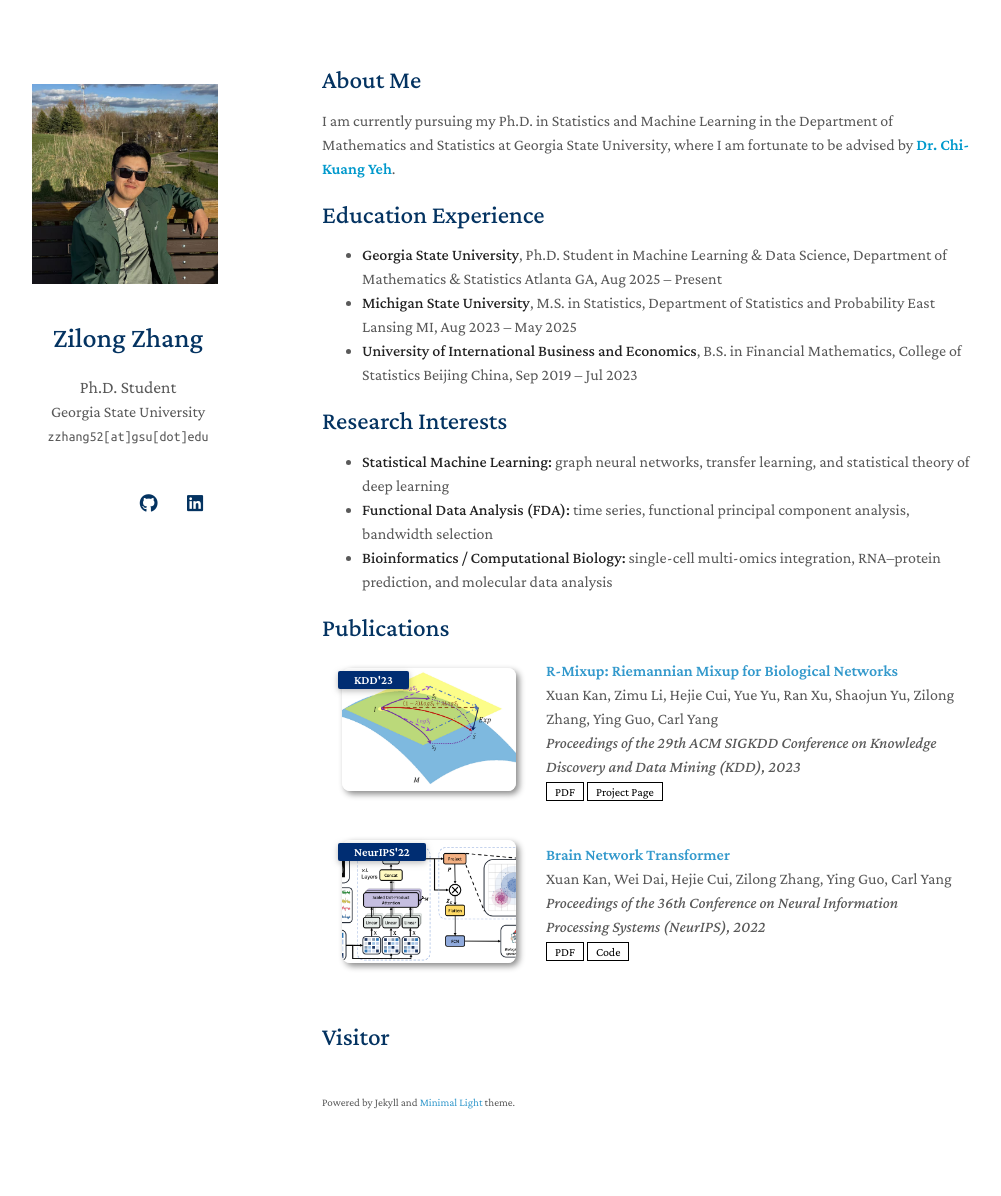
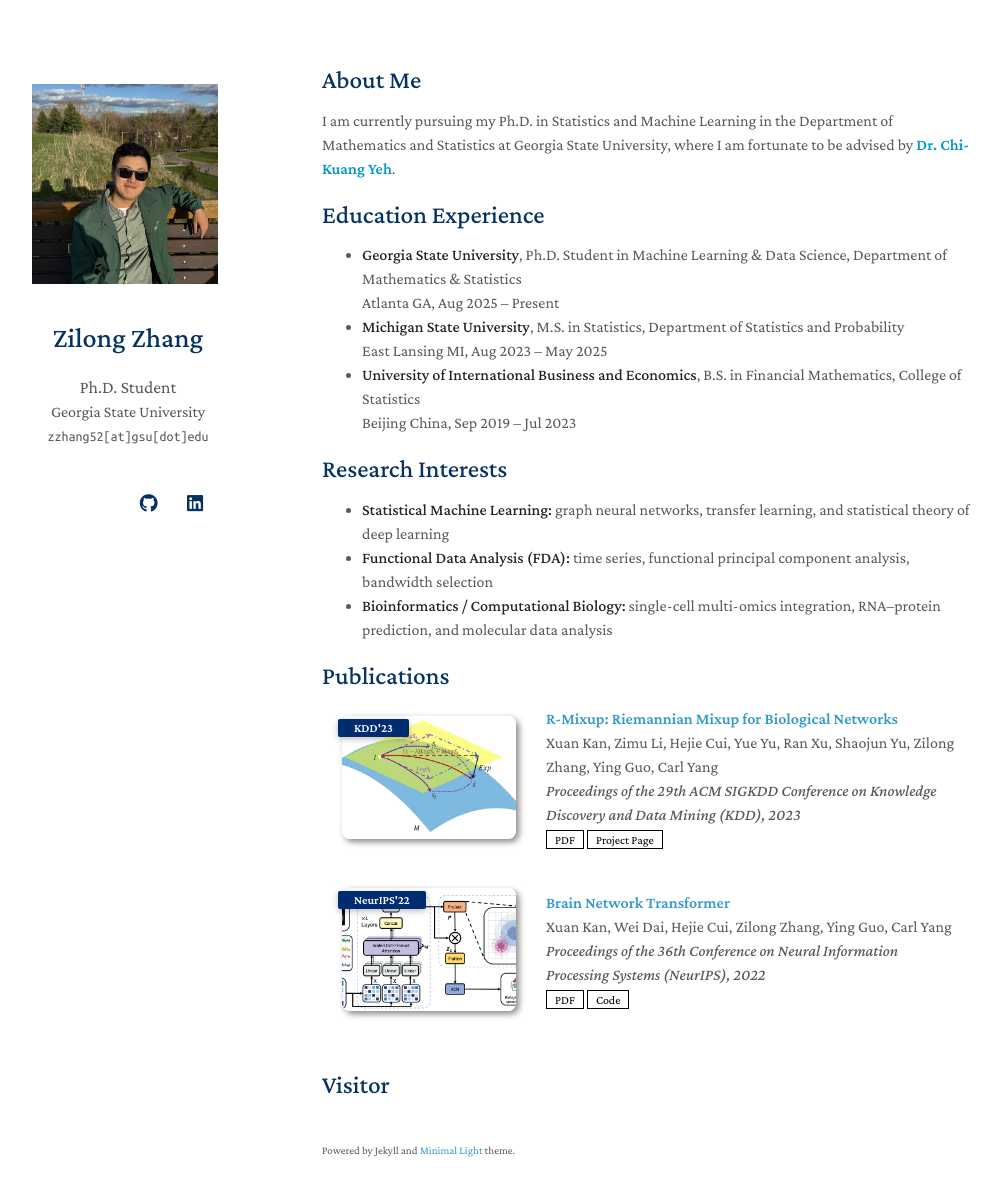
Before and after one commit to zilong7832/zilong7832.github.io, a Jekyll site: the page built from index.md, in a window 1280 px wide and 1231 px high. Shown: the top 1196 px of the window, without its empty margins (148-1149 px from the left). Built offline with Jekyll 4.4.1, drawn with Linux system fonts in a browser that asks for light colours; a style sheet for code colours, icons or effects is not loaded; our own code applies the rules of GitHub Pages for plain Markdown files.

```diff
--- a/index.md
+++ b/index.md
@@ -9,11 +9,11 @@ I am currently pursuing my Ph.D. in Statistics and Machine Learning in the Depar
 ## Education Experience
 
 - **Georgia State University**, Ph.D. Student in Machine Learning & Data Science, Department of Mathematics & Statistics
-Atlanta GA, Aug 2025 – Present
+<br>Atlanta GA, Aug 2025 – Present
 - **Michigan State University**, M.S. in Statistics, Department of Statistics and Probability
-East Lansing MI, Aug 2023 – May 2025
+<br>East Lansing MI, Aug 2023 – May 2025
 - **University of International Business and Economics**, B.S. in Financial Mathematics, College of Statistics
-Beijing China, Sep 2019 – Jul 2023
+<br>Beijing China, Sep 2019 – Jul 2023
 
 ## Research Interests
 
```
